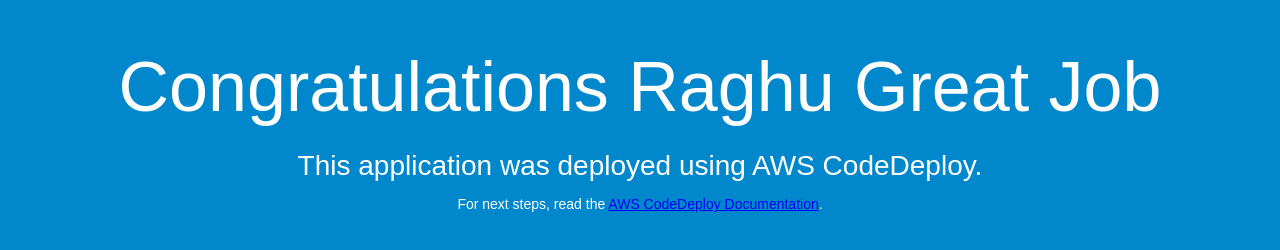
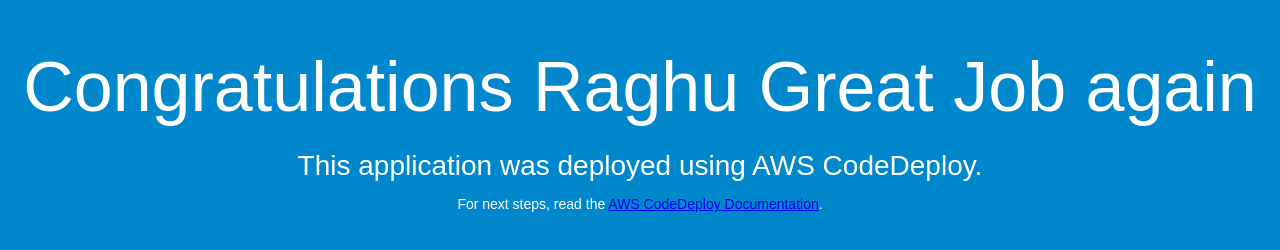
Before and after one commit to craghava/codedeploy-sample-app-master, a plain HTML site: page index.html in a window 1280 px wide. Drawn offline with Linux system fonts and the light colour scheme.

Commit message:
Update index.html
Updated again

```diff
--- a/index.html
+++ b/index.html
@@ -26,7 +26,7 @@
 </head>
 <body>
   <div align="center">
-    <h1>Congratulations Raghu Great Job</h1>
+    <h1>Congratulations Raghu Great Job again</h1>
     <h2>This application was deployed using AWS CodeDeploy.</h2>
     <p>For next steps, read the <a href="http://aws.amazon.com/documentation/codedeploy">AWS CodeDeploy Documentation</a>.</p>
   </div>
```
